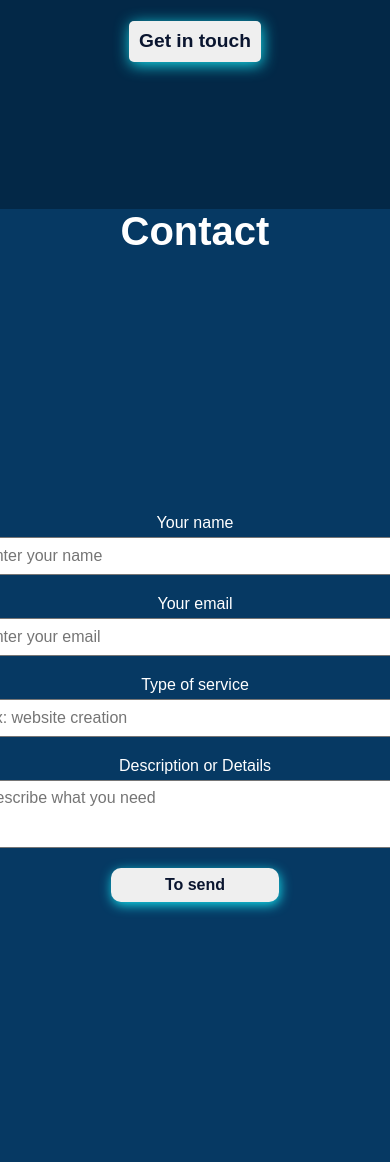
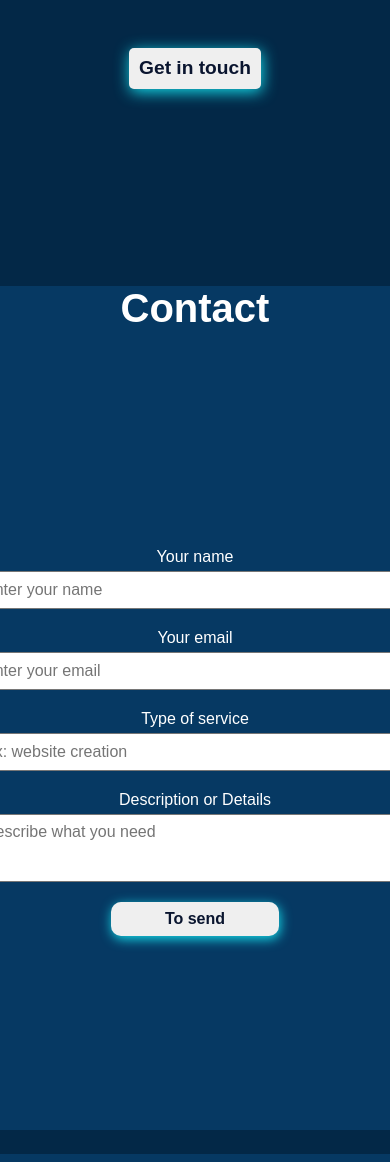
Before and after one commit to LeonardoHenriqueFR01/Lading-page, a Flask app: page / in a window 390 px wide; the page is wider, and only the part inside the window is pictured. Shown: the part 2400-3562 px from the top of that part. Run offline with Flask 3, Linux system fonts and the light colour scheme.

Commit message:
ajustes no mobile

```diff
--- a/Portfolio/static/css/style.css
+++ b/Portfolio/static/css/style.css
@@ -173,19 +173,19 @@
 }
 
 .section-contact {
+    height: 100vh;
     background-color: var(--third-color);
 }
 
 .section-contact > h1 {
     text-align: center;
+    font-size: 2.5em;
     color: #ffffff;
-    font-size: 2.5em;
-    display: flex;
-    justify-content: center;
+    margin-top: 50px;
 }
 
 .contact-content > form {
-    height: 100vh;
+    height: 90vh;
     display: flex;
     flex-direction: column;
     align-items: center;
@@ -236,6 +236,11 @@
     header > h1 {
         margin-bottom: 7px;
     }
+
+    .header > nav > a {
+        flex: auto;
+    }
+
     header {
         flex-direction: column;
         padding: 1.3em;
@@ -246,7 +251,7 @@
     }
 
     .home > img {
-        margin-bottom: 13px;
+        margin: 30px;
     }
 
     .home-content {
```
